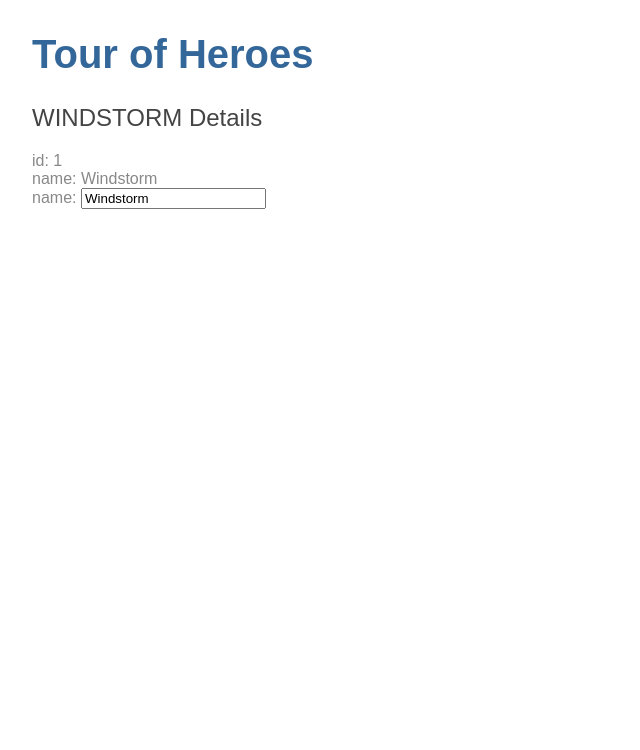
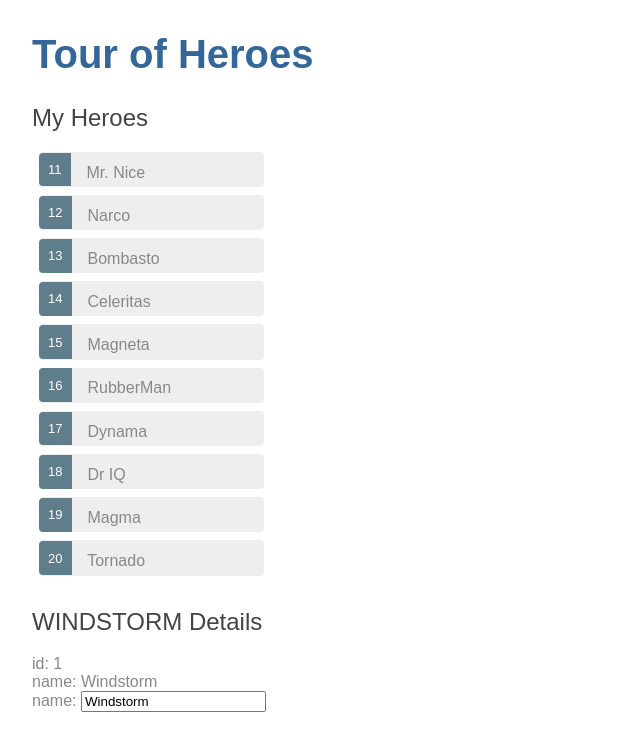
Before and after one commit to jacprada/angular-tutorial, an Angular app in the folder angular-tour-of-heroes/: page / in a window 1280 px wide. Shown: the top 750 px of the page, without its empty margins (0-640 px from the left). Built offline with nearby package versions, Linux system fonts and the light colour scheme.

Commit message:
ng for repeater implemented

```diff
--- a/angular-tour-of-heroes/src/app/heroes/heroes.component.css
+++ b/angular-tour-of-heroes/src/app/heroes/heroes.component.css
@@ -0,0 +1,48 @@
+/* HeroesComponent's private CSS styles */
+.selected {
+  background-color: #CFD8DC !important;
+  color: white;
+}
+.heroes {
+  margin: 0 0 2em 0;
+  list-style-type: none;
+  padding: 0;
+  width: 15em;
+}
+.heroes li {
+  cursor: pointer;
+  position: relative;
+  left: 0;
+  background-color: #EEE;
+  margin: .5em;
+  padding: .3em 0;
+  height: 1.6em;
+  border-radius: 4px;
+}
+.heroes li.selected:hover {
+  background-color: #BBD8DC !important;
+  color: white;
+}
+.heroes li:hover {
+  color: #607D8B;
+  background-color: #DDD;
+  left: .1em;
+}
+.heroes .text {
+  position: relative;
+  top: -3px;
+}
+.heroes .badge {
+  display: inline-block;
+  font-size: small;
+  color: white;
+  padding: 0.8em 0.7em 0 0.7em;
+  background-color: #607D8B;
+  line-height: 1em;
+  position: relative;
+  left: -1px;
+  top: -4px;
+  height: 1.8em;
+  margin-right: .8em;
+  border-radius: 4px 0 0 4px;
+}
--- a/angular-tour-of-heroes/src/app/heroes/heroes.component.html
+++ b/angular-tour-of-heroes/src/app/heroes/heroes.component.html
@@ -1,3 +1,10 @@
+<h2>My Heroes</h2>
+<ul class="heroes">
+  <li *ngFor="let hero of heroes">
+     <span class="badge">{{hero.id}}</span> {{hero.name}}
+  </li>
+</ul>
+
 <h2>{{ hero.name | uppercase }} Details</h2>
 <div><span>id: </span>{{hero.id}}</div>
 <div><span>name: </span>{{hero.name}}</div>
--- a/angular-tour-of-heroes/src/app/heroes/heroes.component.ts
+++ b/angular-tour-of-heroes/src/app/heroes/heroes.component.ts
@@ -1,5 +1,6 @@
 import { Component, OnInit } from '@angular/core';
 import { Hero } from '../hero'
+import { HEROES } from '../mock-heroes';
 
 @Component({
   selector: 'app-heroes',
@@ -13,6 +14,8 @@
     name: 'Windstorm'
   };
 
+  heroes = HEROES;
+
   constructor() {
 
   }
--- /dev/null
+++ b/angular-tour-of-heroes/src/app/mock-heroes.ts
@@ -0,0 +1,14 @@
+import { Hero } from './hero';
+
+export const HEROES: Hero[] = [
+  { id: 11, name: 'Mr. Nice' },
+  { id: 12, name: 'Narco' },
+  { id: 13, name: 'Bombasto' },
+  { id: 14, name: 'Celeritas' },
+  { id: 15, name: 'Magneta' },
+  { id: 16, name: 'RubberMan' },
+  { id: 17, name: 'Dynama' },
+  { id: 18, name: 'Dr IQ' },
+  { id: 19, name: 'Magma' },
+  { id: 20, name: 'Tornado' }
+];
```
